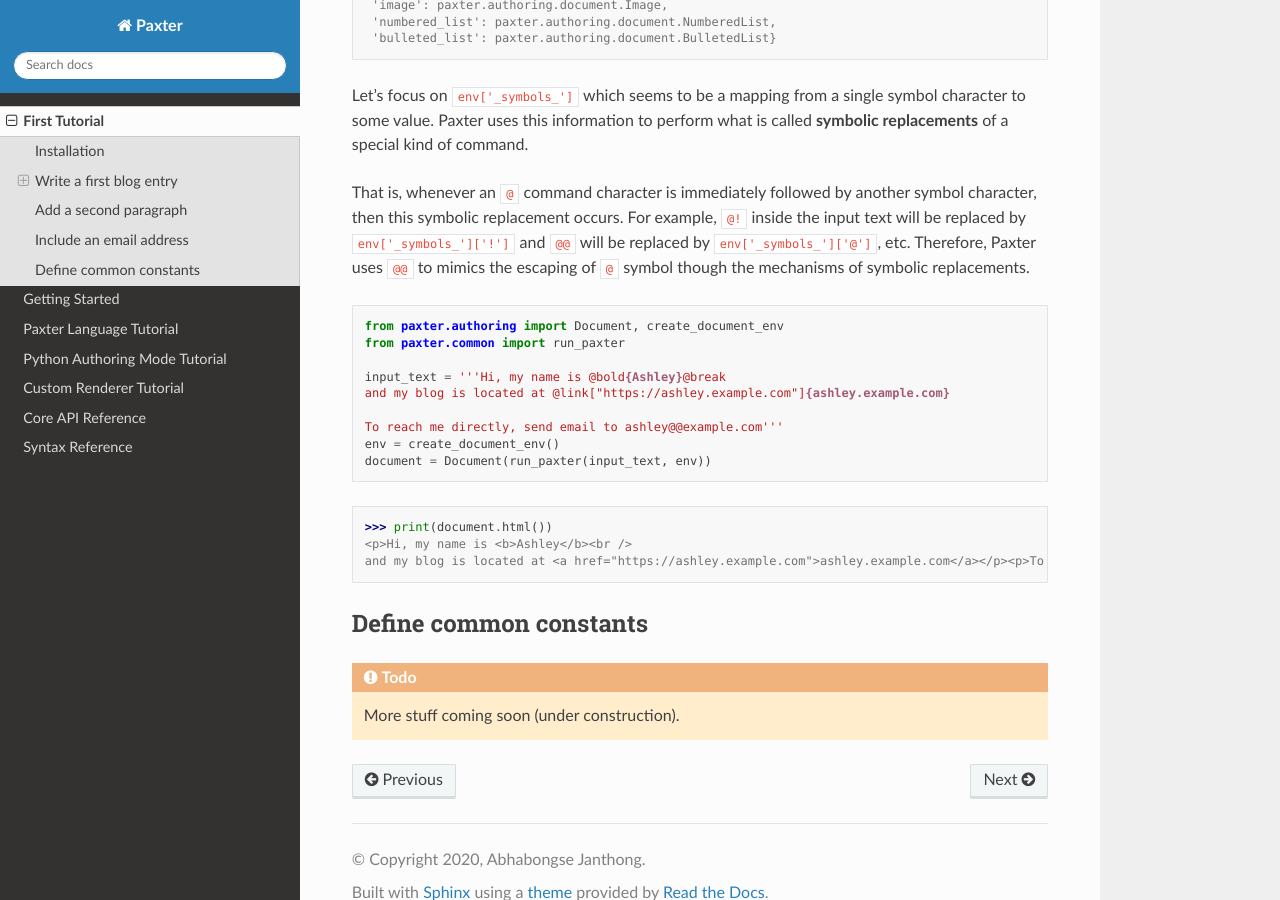
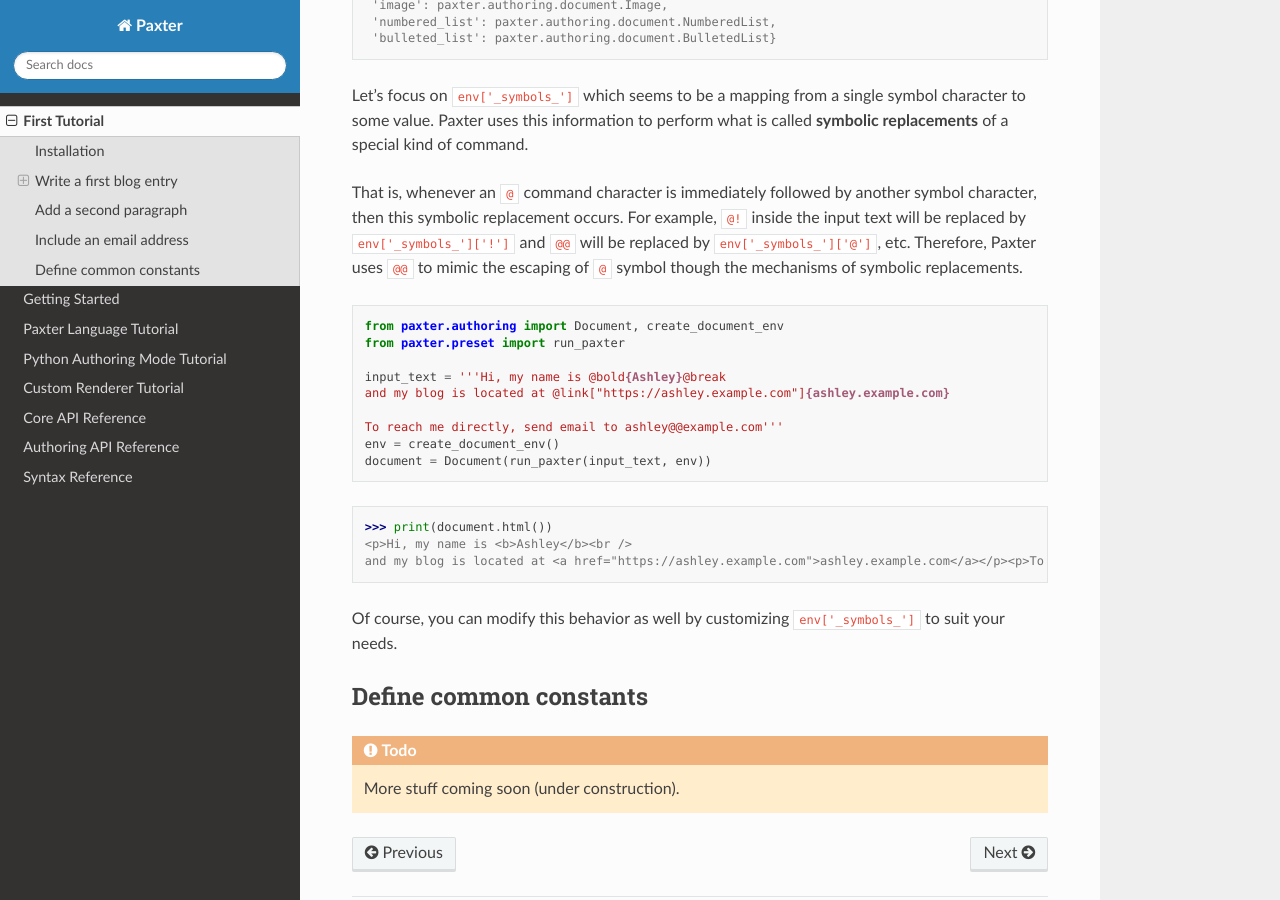
Before and after one commit to abhabongse/paxter, a Sphinx documentation site: the page built from docs/first_tutorial.md, in a window 1280 px wide and 900 px high, scrolled down 6590 px. Built offline with Sphinx 7.4.7 and the Read the Docs theme 2.0.0, drawn with Linux system fonts in a browser that asks for light colours; the version number could not be read and is left out; some of the changed text lies outside the part shown.

Commit message:
Organize documentations

````diff
--- a/docs/conf.py
+++ b/docs/conf.py
@@ -72,6 +72,8 @@
 
 # -- Extension configuration -------------------------------------------------
 
+autodoc_member_order = 'bysource'
+
 # -- Options for todo extension ----------------------------------------------
 
 # If true, `todo` and `todoList` produce output, else they produce nothing.
--- a/docs/tutorial.md
+++ b/docs/first_tutorial.md
@@ -37,7 +37,7 @@
 
 ```python
 from paxter.authoring import create_document_env
-from paxter.common import run_paxter
+from paxter.preset import run_paxter
 
 input_text = '''@paragraph{Hi, my name is @bold{Ashley}@break
 and my blog is located at @link["https://ashley.example.com"]{ashley.example.com}}'''
@@ -195,7 +195,7 @@
 ```python
 from paxter import authoring
 from paxter.authoring.standards import starter_unsafe_eval
-from paxter.common import run_paxter
+from paxter.preset import run_paxter
 
 alternative_env = {
     # _starter_eval_ is required, but ignore this part for now
@@ -225,7 +225,7 @@
 
 ```python
 from paxter.authoring import create_document_env
-from paxter.common import run_paxter
+from paxter.preset import run_paxter
 
 input_text = '''@paragraph{Hi, my name is @bold{Ashley}@break
 and my blog is located at @link["https://ashley.example.com"]{ashley.example.com}}
@@ -377,12 +377,12 @@
 another symbol character, then this symbolic replacement occurs.
 For example, `@!` inside the input text will be replaced by `env['_symbols_']['!']`
 and `@@` will be replaced by `env['_symbols_']['@']`, etc.
-Therefore, Paxter uses `@@` to mimics the escaping of `@` symbol
+Therefore, Paxter uses `@@` to mimic the escaping of `@` symbol
 though the mechanisms of symbolic replacements.
 
 ```python
 from paxter.authoring import Document, create_document_env
-from paxter.common import run_paxter
+from paxter.preset import run_paxter
 
 input_text = '''Hi, my name is @bold{Ashley}@break
 and my blog is located at @link["https://ashley.example.com"]{ashley.example.com}
@@ -398,6 +398,9 @@
 and my blog is located at <a href="https://ashley.example.com">ashley.example.com</a></p><p>To reach me directly, send email to ashley@example.com</p>
 ```
 
+Of course, you can modify this behavior as well by customizing
+`env['_symbols_']` to suit your needs.
+
 
 ## Define common constants
 
````
Also changed, not shown: docs/authoring_api.md (added, +25 -0 lines), docs/core_api.md (+27 -13 lines), docs/index.md (+2 -1 lines), docs/python_authoring_mode_tutorial.md (+0 -27 lines), 4 other files.
